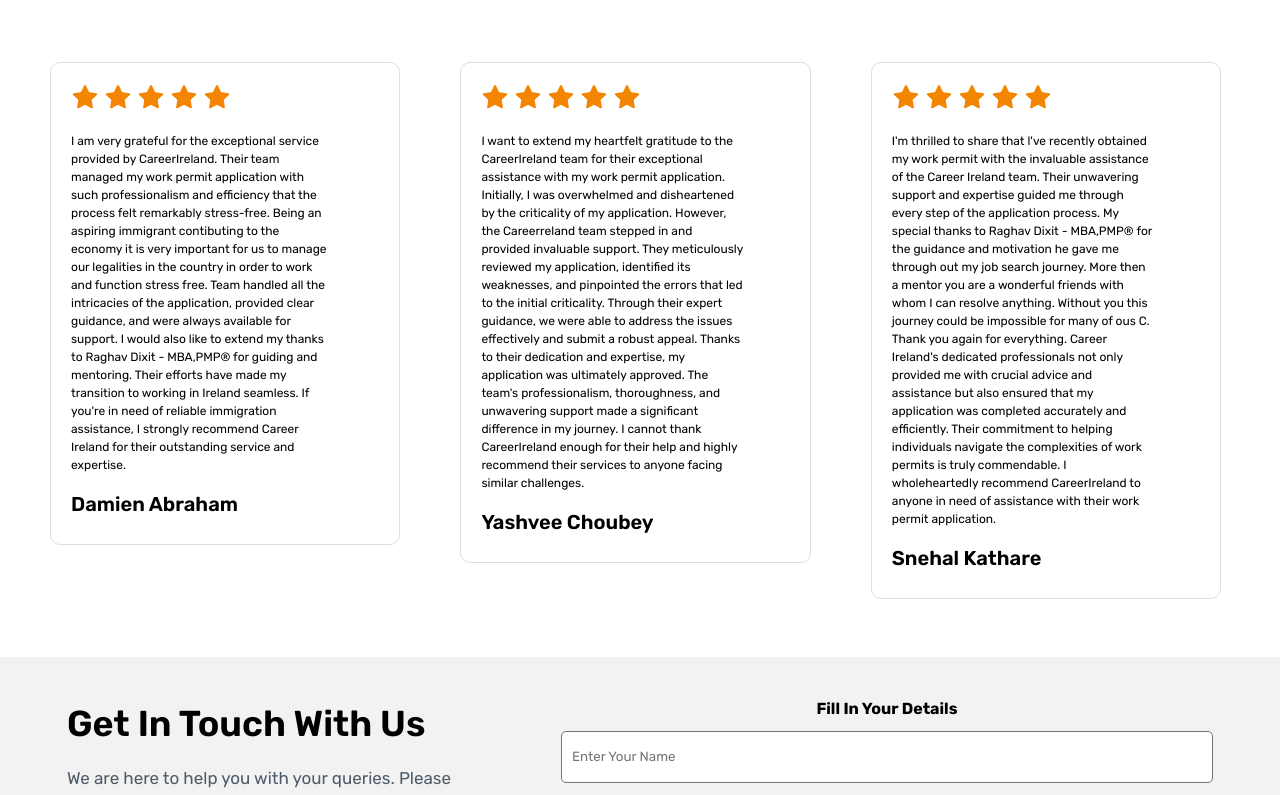
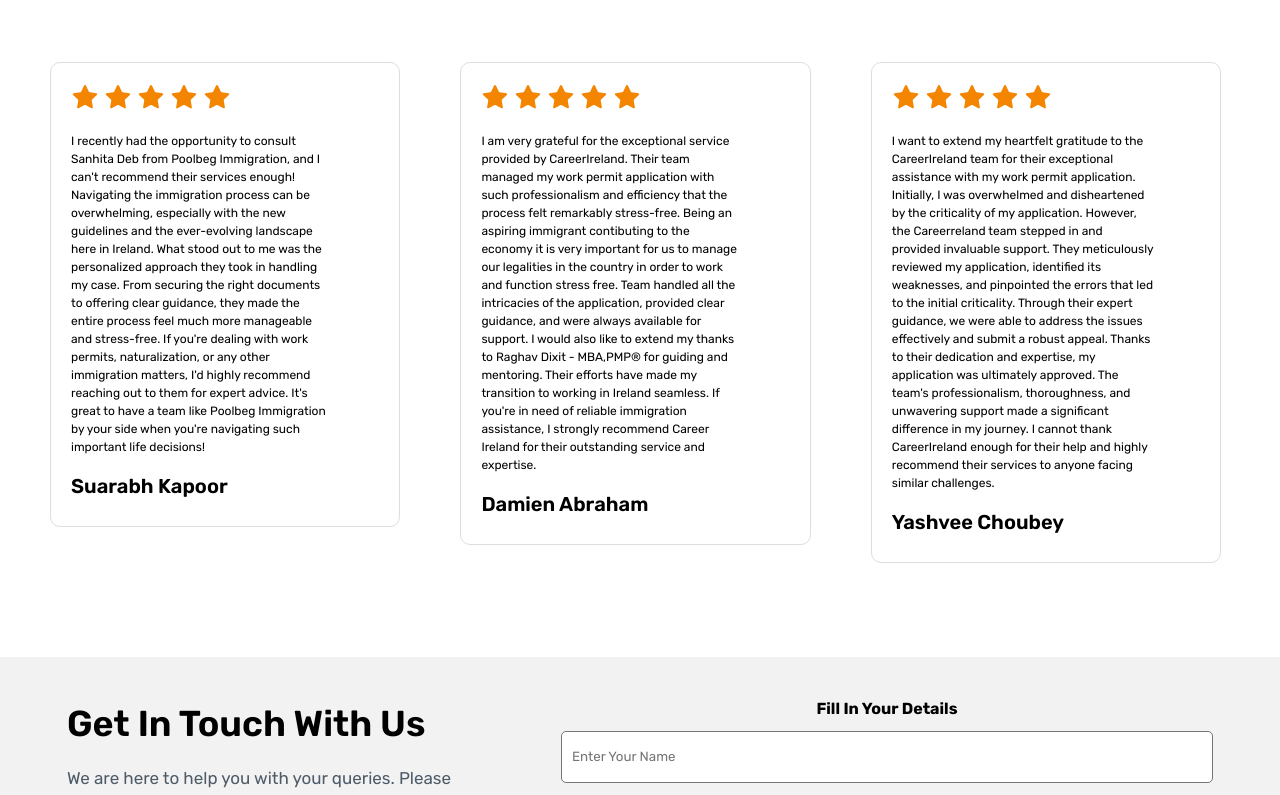
Before and after one commit to TartejBrothers/Poolbeg-Immigration, a React (Create React App) app: page / in a window 1280 px wide. Shown: the part 1960-2755 px from the top of the page. Built offline with nearby package versions, Linux system fonts and the light colour scheme.

Commit message:
Updated: Testimonials

```diff
--- a/src/components/testimonial.jsx
+++ b/src/components/testimonial.jsx
@@ -75,6 +75,14 @@
 
       <div className="wrapper">
         <div className="card-wrapper" ref={cardWrapperRef}>
+          <TestimonialCard
+            name="Suarabh Kapoor"
+            content="I recently had the opportunity to consult Sanhita Deb from Poolbeg Immigration, and I can't recommend their services enough! Navigating the immigration process can be overwhelming, especially with the new guidelines and the ever-evolving landscape here in Ireland.
+
+What stood out to me was the personalized approach they took in handling my case. From securing the right documents to offering clear guidance, they made the entire process feel much more manageable and stress-free. If you're dealing with work permits, naturalization, or any other immigration matters, I'd highly recommend reaching out to them for expert advice.
+
+It's great to have a team like Poolbeg Immigration by your side when you're navigating such important life decisions!"
+          />{" "}
           <TestimonialCard
             name="Damien Abraham"
             content="I am very grateful for the exceptional service provided by CareerIreland. Their team managed my work permit application with such professionalism and efficiency that the process felt remarkably stress-free.
```
